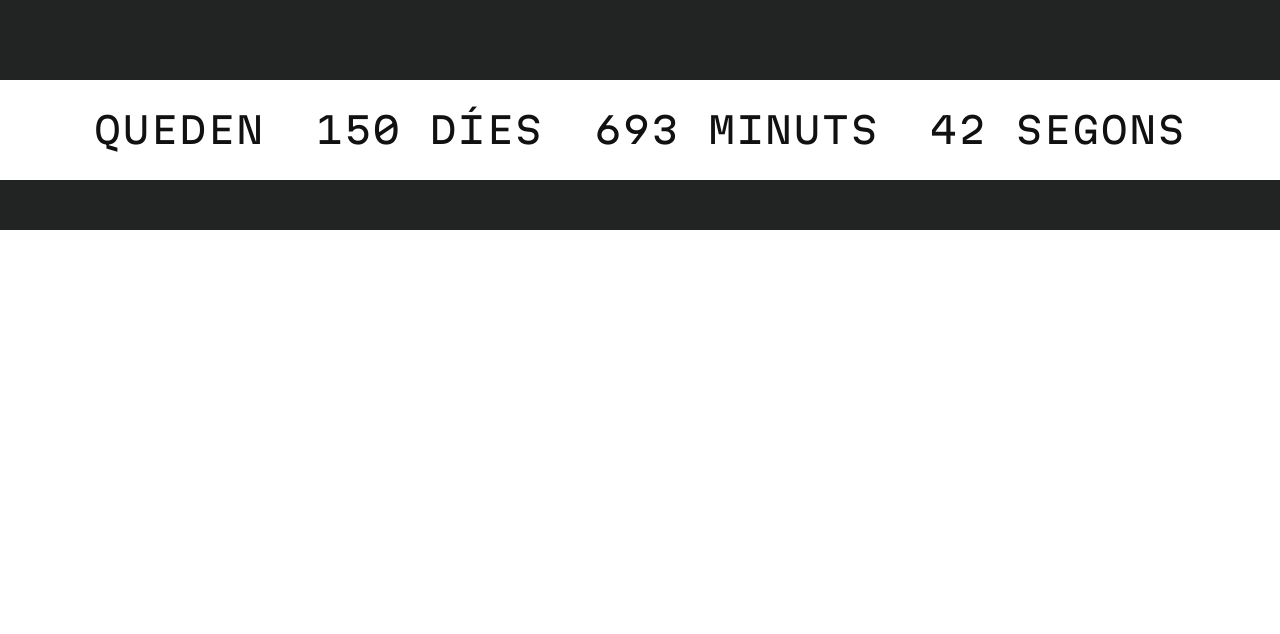
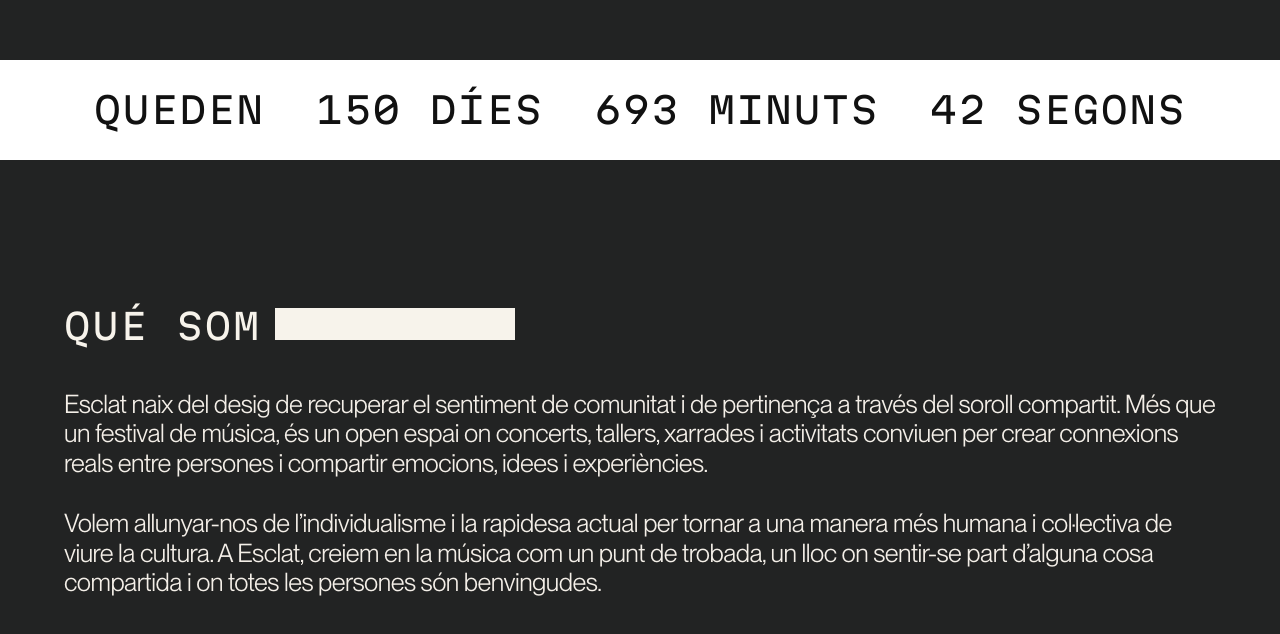
Before and after one commit to ividsan/proyecto-transversal-mei, a Vue app: page /#/ in a window 1280 px wide. Shown: the part 646-1280 px from the top of the page. Before the commit the page ends 876 px from the top, so only its background shows below. Built offline with nearby package versions, Linux system fonts and the light colour scheme.

Commit message:
Creación apartado 'Que Som' en la home page

```diff
--- a/src/App.vue
+++ b/src/App.vue
@@ -12,8 +12,8 @@ const isLightHeader = computed(() => route.path === "/contacte")
       <img class="site-logo-img" src="/imagenes/logo-esclat-blanco.png" alt="ESCLAT" />
     </RouterLink>
 
-    <nav class="site-nav" aria-label="Navegación principal">
-      <RouterLink class="site-nav-link site-nav-link--left" to="/que-som" exact-active-class="is-active">
+    <nav class="site-nav" aria-label="NavegaciÃ³n principal">
+      <RouterLink class="site-nav-link site-nav-link--left" :to="{ path: '/', hash: '#que-som' }" exact-active-class="is-active">
         QUÉ SOM
       </RouterLink>
       <RouterLink class="site-nav-link" to="/programacio" exact-active-class="is-active">PROGRAMACIÓ</RouterLink>
--- a/src/pages/home/Home.vue
+++ b/src/pages/home/Home.vue
@@ -50,6 +50,29 @@ onBeforeUnmount(() => {
       <span class="countdown-value">{{ countdown.minutes }} MINUTS</span>
       <span class="countdown-value">{{ countdown.seconds }} SEGONS</span>
     </section>
+
+    <section id="que-som" class="about-section" aria-labelledby="que-som-title">
+      <div class="about-heading-row">
+        <h1 id="que-som-title" class="about-title">QUÉ SOM</h1>
+        <span class="about-title-bar" aria-hidden="true"></span>
+      </div>
+
+      <div class="about-copy">
+        <p>
+          Esclat naix del desig de recuperar el sentiment de comunitat i de pertinença a
+          través del soroll compartit. Més que un festival de música, és un open espai on concerts,
+          tallers, xarrades i activitats conviuen per crear connexions reals entre persones i
+          compartir emocions, idees i experiències.
+        </p>
+
+        <p>
+          Volem allunyar-nos de l’individualisme i la rapidesa actual per tornar a una manera
+          més humana i col·lectiva de viure la cultura. A Esclat, creiem en la música com un
+          punt de trobada, un lloc on sentir-se part d’alguna cosa compartida i on totes les
+          persones són benvingudes.
+        </p>
+      </div>
+    </section>
   </main>
 </template>
 
@@ -57,12 +80,12 @@ onBeforeUnmount(() => {
 .home {
   min-height: 100vh;
   background: #222323;
-  padding-top: 650px;
+  padding-top: 630px;
+  color: #f5f1ea;
 }
 
 .countdown-strip {
   width: 100%;
-  min-height: 50px;
   height: 100px;
   display: flex;
   align-items: center;
@@ -87,12 +110,71 @@ onBeforeUnmount(() => {
   line-height: 1;
 }
 
+.about-section {
+  width: 100%;
+  max-width: 1200px;
+  margin-left: auto;
+  margin-right: auto;
+  padding: 140px 24px 80px;
+  box-sizing: border-box;
+}
+
+.about-heading-row {
+  display: flex;
+  align-items: baseline;
+  gap: 14px;
+  width: 100%;
+}
+
+.about-title {
+  margin: 0;
+  font-family: "Martian Mono", ui-monospace, SFMono-Regular, Menlo, Monaco, Consolas,
+    "Liberation Mono", "Courier New", monospace;
+  font-size: clamp(1.8rem, 3vw, 2.2rem);
+  font-weight: 400;
+  font-stretch: semi-expanded;
+  letter-spacing: 0.05em;
+  text-transform: uppercase;
+  color: #f7f3eb;
+}
+
+.about-title-bar {
+  width: clamp(150px, 22vw, 240px);
+  height: 2em;
+  background: #f7f3eb;
+  flex-shrink: 0;
+  display: inline-block;
+}
+
+.about-copy {
+  width: 100%;
+  margin-top: 36px;
+  font-family: "PP Neue Montreal", "Helvetica Neue", Arial, sans-serif;
+  font-size: clamp(1.45rem, 2vw, 1.9rem);
+  line-height: 1.16;
+  letter-spacing: -0.02em;
+  color: #f4efe8;
+  text-align: left;
+  white-space: normal;
+  word-break: normal;
+  overflow-wrap: normal;
+  hyphens: none;
+}
+
+.about-copy p {
+  margin: 0;
+}
+
+.about-copy p + p {
+  margin-top: 30px;
+}
+
 @media (max-width: 820px) {
   .countdown-strip {
     justify-content: flex-start;
     gap: 1rem;
     padding-inline: 0.85rem;
-    font-size: 0.8rem;
+    font-size: 16px;
     overflow-x: auto;
     overflow-y: hidden;
     scrollbar-width: none;
@@ -101,5 +183,23 @@ onBeforeUnmount(() => {
   .countdown-strip::-webkit-scrollbar {
     display: none;
   }
+
+  .about-section {
+    padding: 40px 24px 56px;
+  }
+
+  .about-title {
+    font-size: 1.4rem;
+  }
+
+  .about-title-bar {
+    width: min(34vw, 140px);
+    height: 18px;
+    margin-top: 2px;
+  }
+
+  .about-copy {
+    font-size: 1.15rem;
+  }
 }
 </style>
--- a/src/router/index.ts
+++ b/src/router/index.ts
@@ -5,40 +5,49 @@ import Programacio from "@/pages/programacio/Programacio.vue";
 import Contacte from "@/pages/contacte/Contacte.vue";
 import { createRouter, createWebHashHistory } from "vue-router";
 
-
-
 export const router = createRouter({
   history: createWebHashHistory(import.meta.env.BASE_URL),
 
+  scrollBehavior(to) {
+    if (to.hash) {
+      return {
+        el: to.hash,
+        behavior: "smooth",
+      };
+    }
+
+    return { top: 0 };
+  },
+
   routes: [
     {
-      path: '/',
-      name: 'home',
-      component: Home
+      path: "/",
+      name: "home",
+      component: Home,
     },
     {
-      path: '/que-som',
-      name: 'que-som',
-      component: QueSom
+      path: "/que-som",
+      name: "que-som",
+      component: QueSom,
     },
     {
-      path: '/programacio',
-      name: 'programacio',
-      component: Programacio
+      path: "/programacio",
+      name: "programacio",
+      component: Programacio,
     },
     {
-      path: '/entrades',
-      name: 'entrades',
-      component: Entrades
+      path: "/entrades",
+      name: "entrades",
+      component: Entrades,
     },
     {
-      path: '/contacte',
-      name: 'contacte',
-      component: Contacte
+      path: "/contacte",
+      name: "contacte",
+      component: Contacte,
     },
     {
-      path: '/:patchMatch(.*)',
-      redirect: '/'
-    }
-  ]
-})
+      path: "/:patchMatch(.*)",
+      redirect: "/",
+    },
+  ],
+});
```
